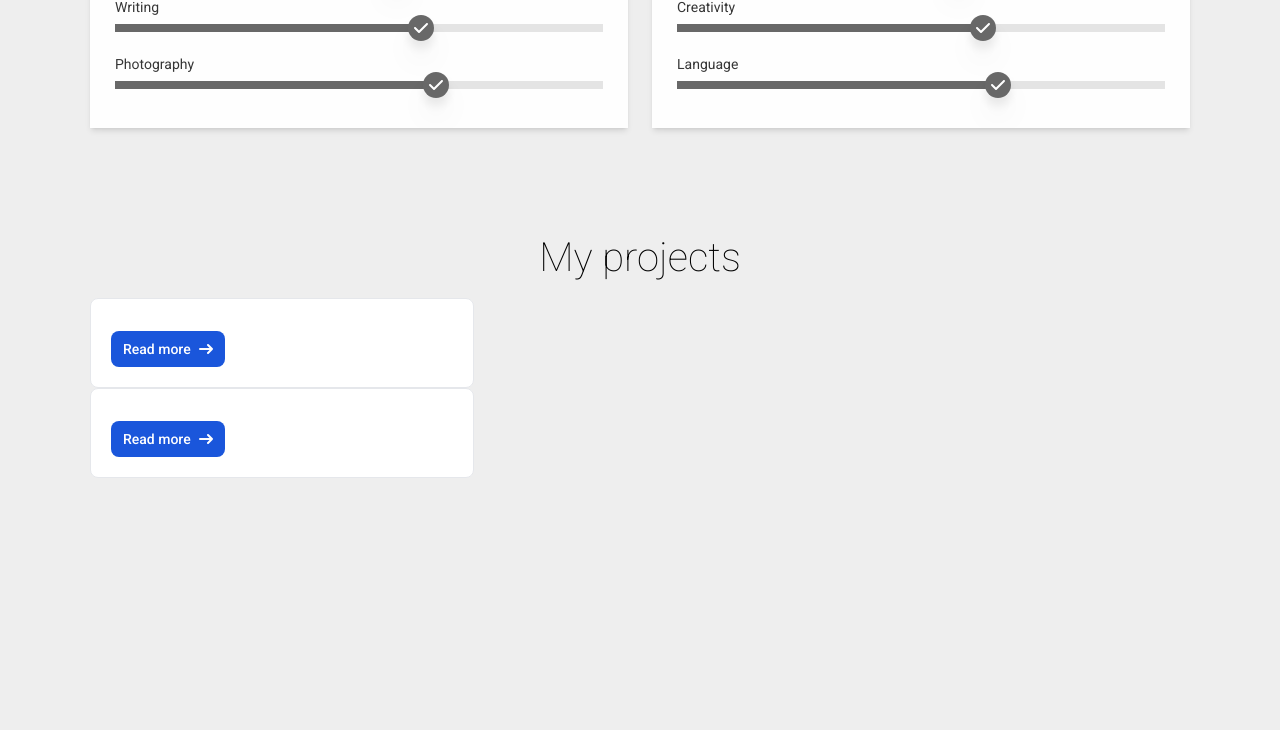
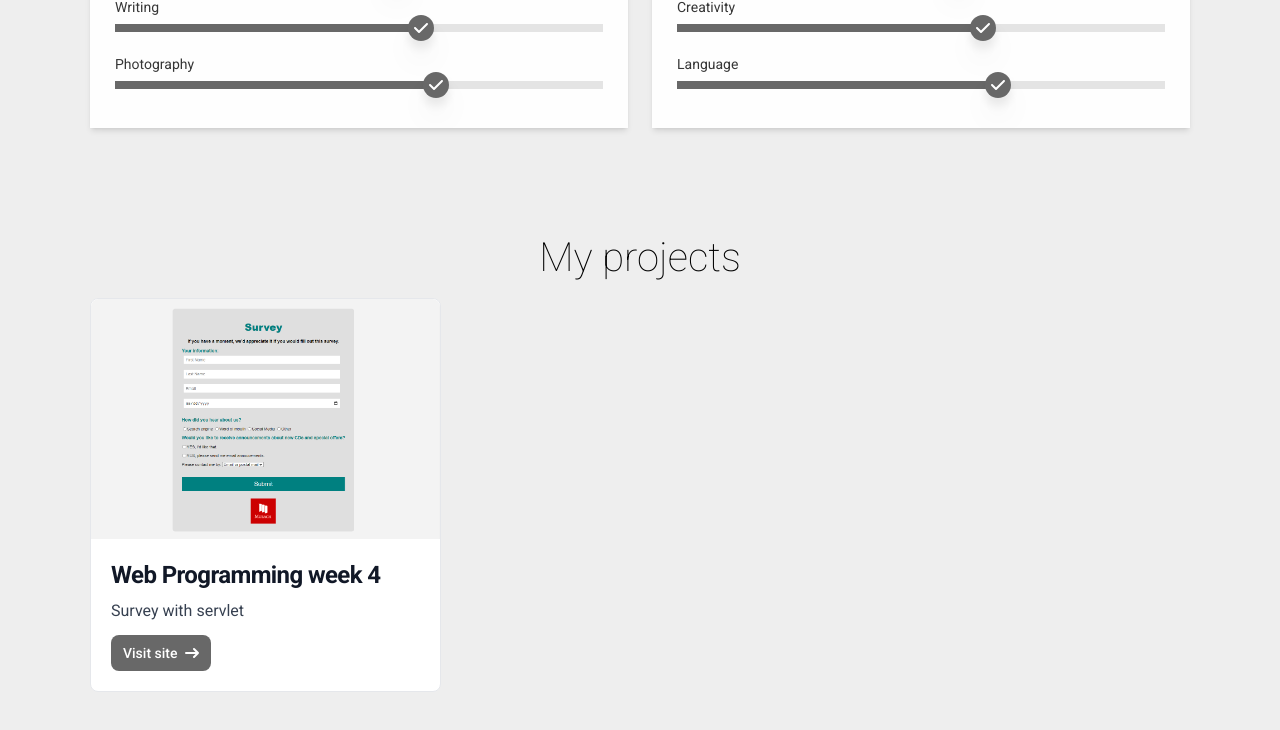
Before and after one commit to HuuNhan1308/personal-site, a React (Create React App) app: page / in a window 1280 px wide. Shown: the part 1449-2179 px from the top of the page. Built offline with nearby package versions, Linux system fonts and the light colour scheme.

Commit message:
Add card, routing...

```diff
--- a/package.json
+++ b/package.json
@@ -2,6 +2,7 @@
   "name": "it_project",
   "version": "0.1.0",
   "private": true,
+  "homepage": ".",
   "dependencies": {
     "@fortawesome/fontawesome-svg-core": "^6.4.2",
     "@fortawesome/free-brands-svg-icons": "^6.4.2",
--- a/public/index.html
+++ b/public/index.html
@@ -6,7 +6,10 @@
     <meta name="viewport" content="width=device-width, initial-scale=1" />
     <meta name="theme-color" content="#000000" />
     <meta property="og:image" content="%PUBLIC_URL%logo512.png" />
-    <meta name="description" content="Web site created using create-react-app" />
+    <meta
+      name="description"
+      content="Personal Introduction, show some web assignments and projects... From Hoho with love <3"
+    />
     <link rel="apple-touch-icon" href="%PUBLIC_URL%/logo512.png" />
     <!--
       manifest.json provides metadata used when your web app is installed on a
--- a/src/App.js
+++ b/src/App.js
@@ -10,6 +10,7 @@ import { faGear, faUser } from '@fortawesome/free-solid-svg-icons';
 import AOS from 'aos';
 import 'aos/dist/aos.css';
 import Card from './components/Card';
+import { routes } from './routes/routes';
 AOS.init();
 
 function App() {
@@ -76,8 +77,14 @@ function App() {
               My projects
             </div>
 
-            <Card />
-            <Card />
+            <div className="items grid grid-cols-3 gap-6" data-aos="fade-up">
+              <Card
+                title="Web Programming week 4"
+                description="Survey with servlet"
+                image={Images.week4}
+                link={routes.week4}
+              />
+            </div>
           </div>
         </div>
       </div>
--- a/src/assets/img/index.js
+++ b/src/assets/img/index.js
@@ -1,4 +1,5 @@
 export const Images = {
   TopFixedIMG: require('./Fix_IMG.jpg'),
   hoho: require('./hoho.jpg'),
+  week4: require('./week4.png'),
 };
--- a/src/components/Card/Card.js
+++ b/src/components/Card/Card.js
@@ -1,13 +1,11 @@
-import { Images } from '~/assets/img';
-
-function Card({ title, description, img, className, link, attrs }) {
+function Card({ title, description, image, className, link, attrs }) {
   return (
     <div
       class={'max-w-sm bg-white border border-gray-200 rounded-lg shadow' + className}
       {...attrs}
     >
       <a href={link}>
-        <img class="rounded-t-lg" src={img} alt="" />
+        <img class="rounded-t-lg" src={image} alt="" />
       </a>
       <div class="p-5">
         <a href={link}>
@@ -18,9 +16,9 @@ function Card({ title, description, img, className, link, attrs }) {
         <p class="mb-3 font-normal text-gray-700 dark:text-gray-400">{description}</p>
         <a
           href={link}
-          class="inline-flex items-center px-3 py-2 text-sm font-medium text-center text-white bg-blue-700 rounded-lg hover:bg-blue-800 focus:ring-4 focus:outline-none focus:ring-blue-300 dark:bg-blue-600 dark:hover:bg-blue-700 dark:focus:ring-blue-800"
+          class="inline-flex items-center px-3 py-2 text-sm font-medium text-center text-white bg-primary-low rounded-lg hover:bg-primary"
         >
-          Read more
+          Visit site
           <svg
             class="w-3.5 h-3.5 ml-2"
             aria-hidden="true"
--- /dev/null
+++ b/src/routes/routes.js
@@ -0,0 +1,4 @@
+export const routes = {
+  week4: '/exercises/week4',
+  home: '/',
+};
```
Also changed, not shown: src/assets/img/week4.png (added).
